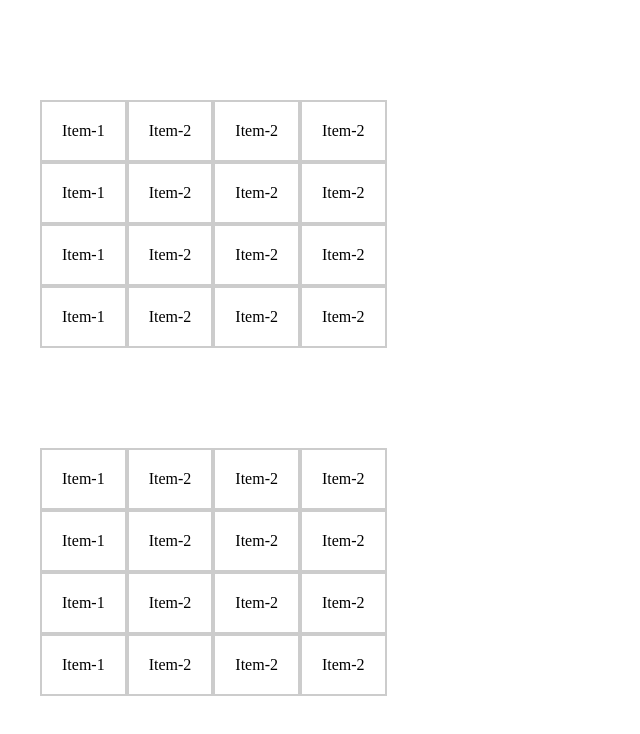
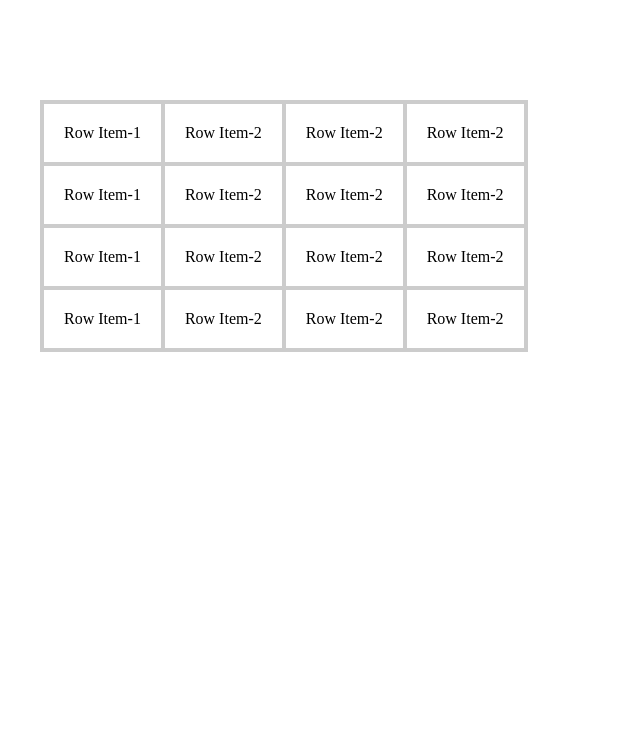
Before and after one commit to cloudaziz/Layout, a plain HTML site: page table-flex.html in a window 1280 px wide. Shown: the whole page, without its empty margins (0-640 px from the left). Drawn offline with Linux system fonts and the light colour scheme.

Commit message:
updated table flex

```diff
--- a/css/table-flex.scss
+++ b/css/table-flex.scss
@@ -11,6 +11,7 @@ ul {
   margin: 100px auto;
 }
 .flex-container {
+  border: 2px solid rgb(0 0 0 / 0.2);
   display: inline-flex;
   flex-direction: column;
 
@@ -18,8 +19,12 @@ ul {
     display: flex;
 
     &__item {
-      border: 2px solid rgb(0 0 0 / 0.2);
-      padding: 20px;
+      display: flex;
+
+      li {
+        border: 2px solid rgb(0 0 0 / 0.2);
+        padding: 20px;
+      }
     }
   }
 }
--- a/table-flex.html
+++ b/table-flex.html
@@ -10,7 +10,7 @@
 </head>
 
 <body>
-    <div class="table-container">
+    <!-- <div class="table-container">
         <div class="flex-container">
             <div class="flex-container__items">
                 <div class="flex-container__items__item">Item-1</div>
@@ -36,36 +36,47 @@
                 <div class="flex-container__items__item">Item-2</div>
                 <div class="flex-container__items__item">Item-2</div>
             </div>
-        </div><!-- ./flex-container -->
+        </div>
+    </div> -->
+
+
+    <div class="table-container">
+        <ul class="flex-container">
+            <li class="flex-container__items">
+                <ul class="flex-container__items__item">
+                    <li>Row Item-1</li>
+                    <li>Row Item-2</li>
+                    <li>Row Item-2</li>
+                    <li>Row Item-2</li>
+                </ul>
+            </li>
+            <li class="flex-container__items">
+                <ul class="flex-container__items__item">
+                    <li>Row Item-1</li>
+                    <li>Row Item-2</li>
+                    <li>Row Item-2</li>
+                    <li>Row Item-2</li>
+                </ul>
+            </li>
+            <li class="flex-container__items">
+                <ul class="flex-container__items__item">
+                    <li>Row Item-1</li>
+                    <li>Row Item-2</li>
+                    <li>Row Item-2</li>
+                    <li>Row Item-2</li>
+                </ul>
+            </li>
+            <li class="flex-container__items">
+                <ul class="flex-container__items__item">
+                    <li>Row Item-1</li>
+                    <li>Row Item-2</li>
+                    <li>Row Item-2</li>
+                    <li>Row Item-2</li>
+                </ul>
+            </li>
+
+        </ul><!-- ./flex-container -->
     </div>
-    <ul class="table-container">
-        <li class="flex-container">
-            <ul class="flex-container__items">
-                <li class="flex-container__items__item">Item-1</li>
-                <li class="flex-container__items__item">Item-2</li>
-                <li class="flex-container__items__item">Item-2</li>
-                <li class="flex-container__items__item">Item-2</li>
-            </ul>
-            <ul class="flex-container__items">
-                <li class="flex-container__items__item">Item-1</li>
-                <li class="flex-container__items__item">Item-2</li>
-                <li class="flex-container__items__item">Item-2</li>
-                <li class="flex-container__items__item">Item-2</li>
-            </ul>
-            <ul class="flex-container__items">
-                <li class="flex-container__items__item">Item-1</li>
-                <li class="flex-container__items__item">Item-2</li>
-                <li class="flex-container__items__item">Item-2</li>
-                <li class="flex-container__items__item">Item-2</li>
-            </ul>
-            <ul class="flex-container__items">
-                <li class="flex-container__items__item">Item-1</li>
-                <li class="flex-container__items__item">Item-2</li>
-                <li class="flex-container__items__item">Item-2</li>
-                <li class="flex-container__items__item">Item-2</li>
-            </ul>
-        </li><!-- ./flex-container -->
-    </ul>
 </body>
 
 </html>
```
Also changed, not shown: css/table-flex.css, 1 other file.
